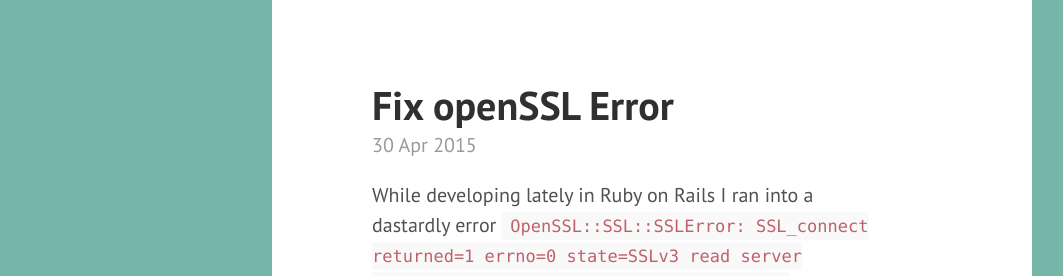
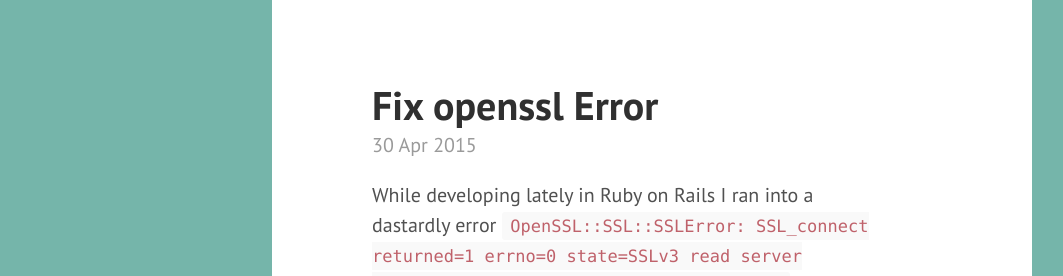
Before and after one commit to zlarsen/zlarsen.github.io, a Jekyll site: the page built from _posts/2015-04-30-fix-openSSL-error.md, in a window 1280 px wide and 1239 px high. Shown: the top 276 px of the window, without its empty margins (8-1071 px from the left). Built offline with Jekyll 4.4.1, drawn with Linux system fonts in a browser that asks for light colours; Markdown is read by kramdown in place of the engine named in the settings; comment, search, counter and statistics services are not loaded; some of the changed lines change nothing that is shown.

Commit message:
Fixes other bugs

```diff
--- a/_posts/2015-04-30-fix-openSSL-error.md
+++ b/_posts/2015-04-30-fix-openSSL-error.md
@@ -1,7 +1,7 @@
 ---
 layout: post
-title: Fix openSSL Error
-keywords: Zach Larsen, Zachariah Larsen, zlarsen, zlarsenz, freelance developer ruby, freelance developer, OpenSSL, Ruby, Ruby On Rails, SSLERROR, SSL_connect error
+title: Fix openssl Error
+keywords: Zach Larsen, Zachariah Larsen, zlarsen, zlarsenz, freelance developer ruby, freelance developer, OpenSSL, Ruby, Ruby On Rails
 ---
 
 While developing lately in Ruby on Rails I ran into a dastardly error `OpenSSL::SSL::SSLError: SSL_connect returned=1 errno=0 state=SSLv3 read server certificate B: certificate verify failed` Which made me go, What the Heck?! After a lot of googling, I found the best way to fix this problem, if on a mac, is to run just two simple commands.
```
